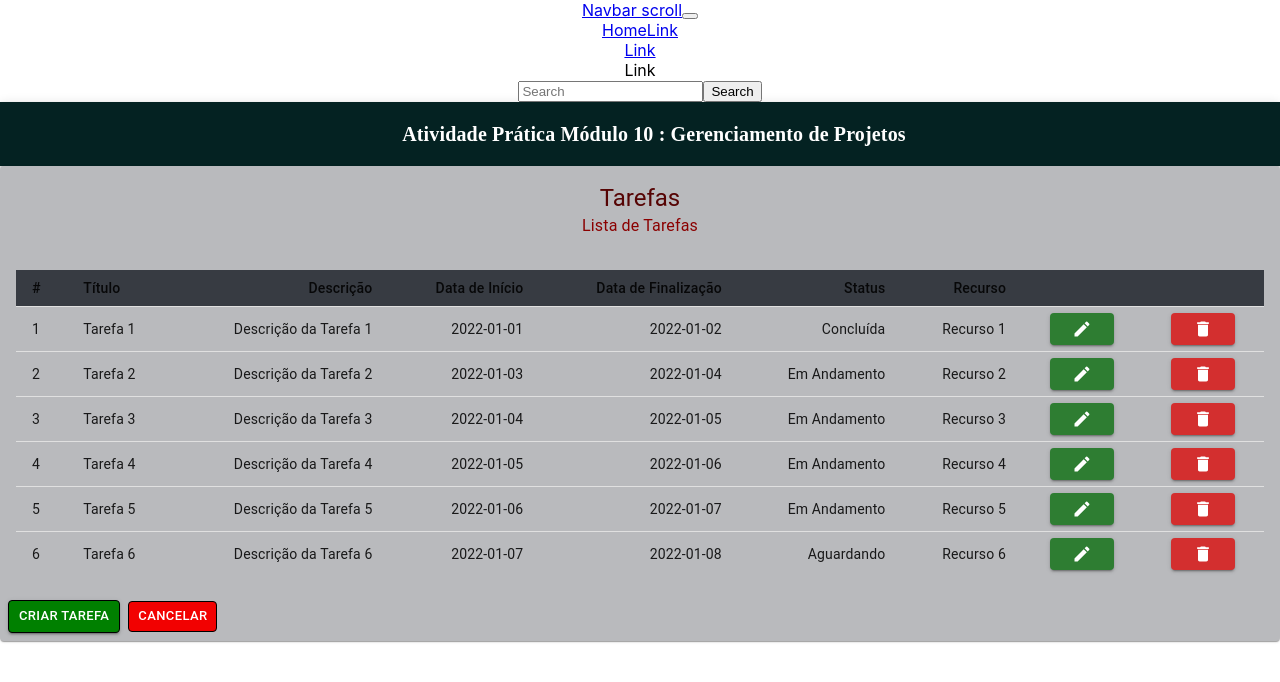
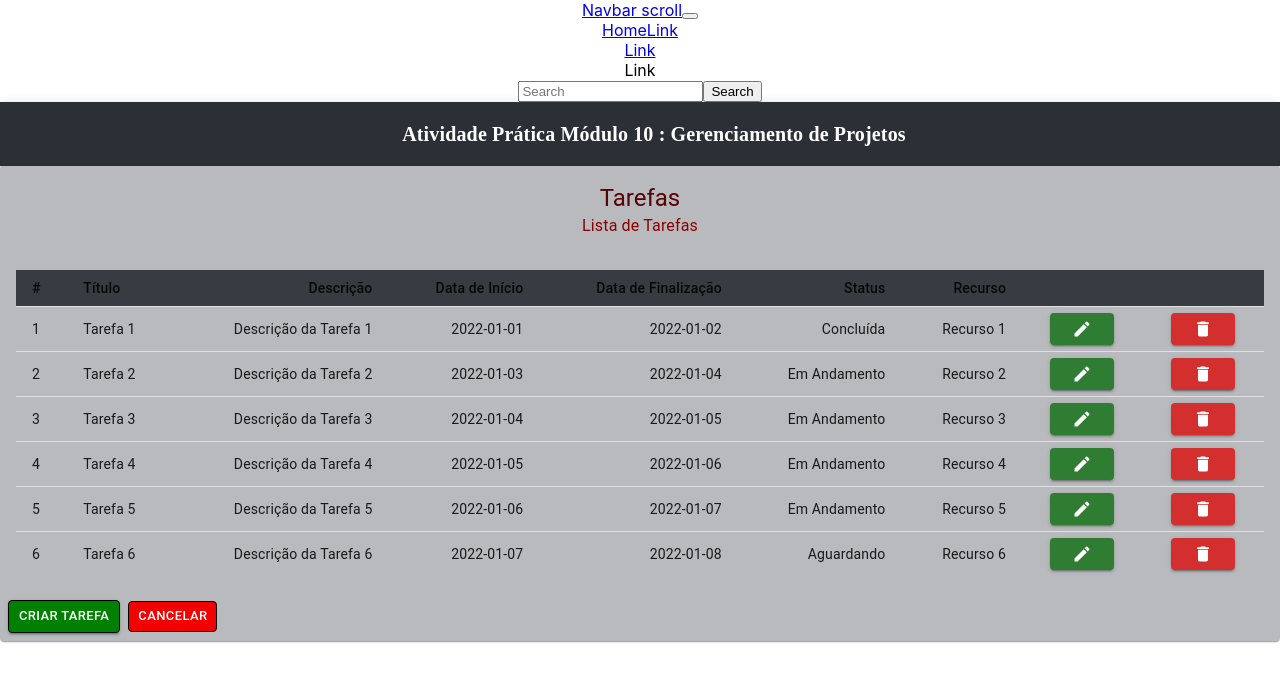
Before and after one commit to EversonFeijo/template-materialui-modificado, a React (Create React App) app: page / in a window 1280 px wide. Shown: the top 682 px of the page. Built offline with nearby package versions, Linux system fonts and the light colour scheme.

Commit message:
mudando a cor do Cabeçalho
mudando a cor para mesclar com o menu de Navegação

```diff
--- a/src/App.css
+++ b/src/App.css
@@ -26,7 +26,7 @@
 }
 
 .caixa {
-  background-color: rgb(4, 34, 34) !important;
+  background-color: #2b3036 !important;
   color: white !important;
 
 }
```
